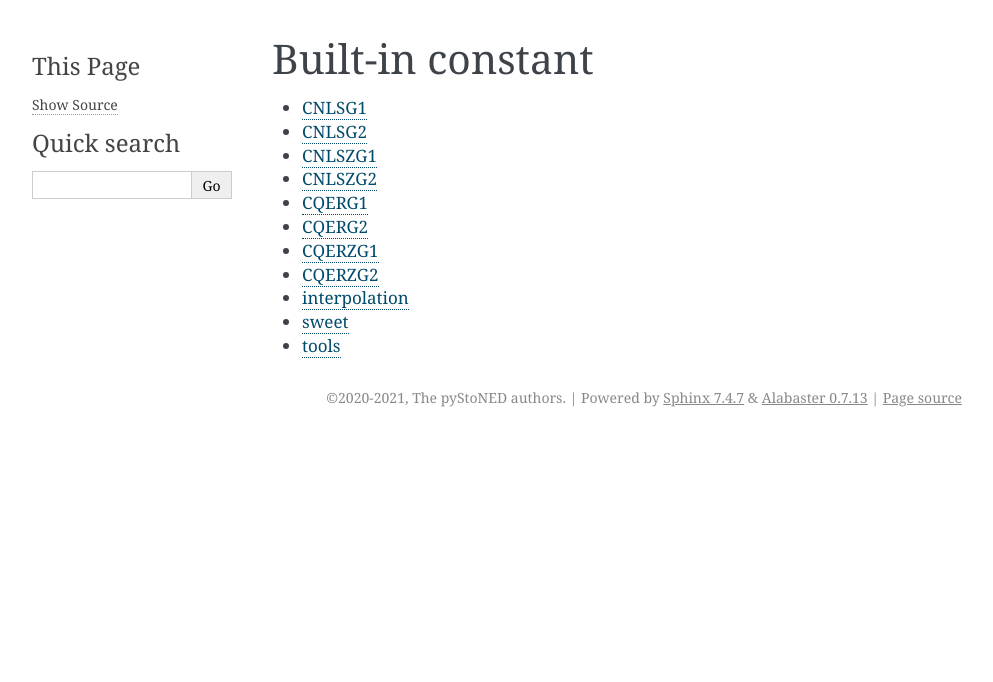
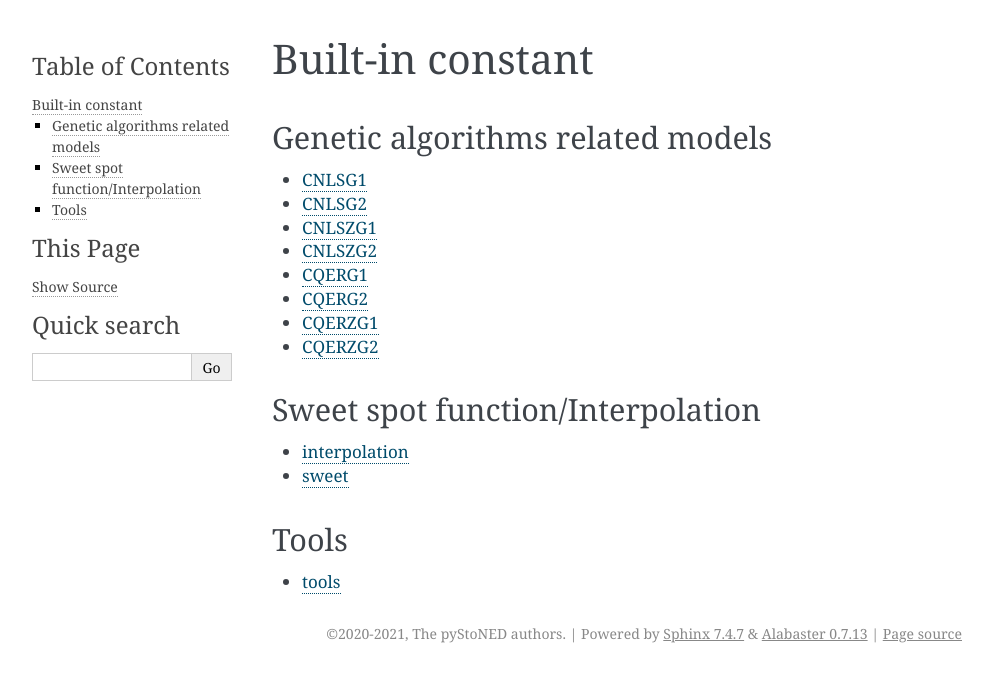
Before and after one commit to ds2010/pyStoNED, a Sphinx documentation site: the page built from doc/sphinx/api/peripherals/Built-in.rst, in a window 1280 px wide. Shown: the top 682 px of the page, without its empty margins (148-1141 px from the left). Built offline with Sphinx 7.4.7, drawn with Linux system fonts in a browser that asks for light colours.

```diff
--- a/doc/sphinx/api/peripherals/Built-in.rst
+++ b/doc/sphinx/api/peripherals/Built-in.rst
@@ -1,7 +1,10 @@
+==================================
+Built-in constant
+==================================
 
-Built-in constant
-------------------
-
+++++++++++++++++++++++++++++++++++++
+Genetic algorithms related models
+++++++++++++++++++++++++++++++++++++
 .. toctree::
    :maxdepth: 1
 
@@ -13,6 +16,20 @@ Built-in constant
    CQERG2
    CQERZG1
    CQERZG2
+
+++++++++++++++++++++++++++++++++++++
+Sweet spot function/Interpolation
+++++++++++++++++++++++++++++++++++++
+.. toctree::
+   :maxdepth: 1
+
    interpolation
    sweet
+
+++++++++++++
+Tools
+++++++++++++
+.. toctree::
+   :maxdepth: 1
+
    tools
```
